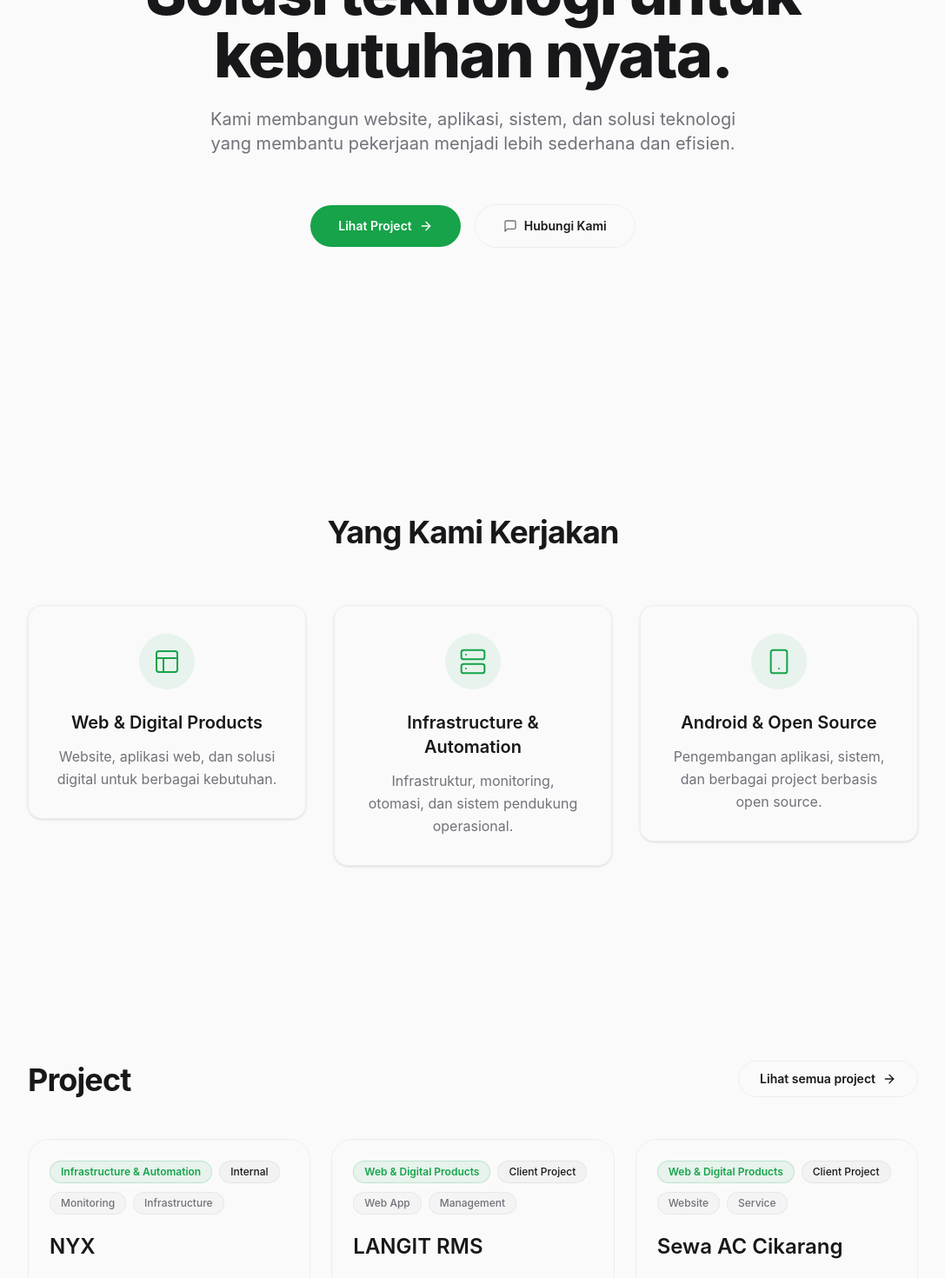
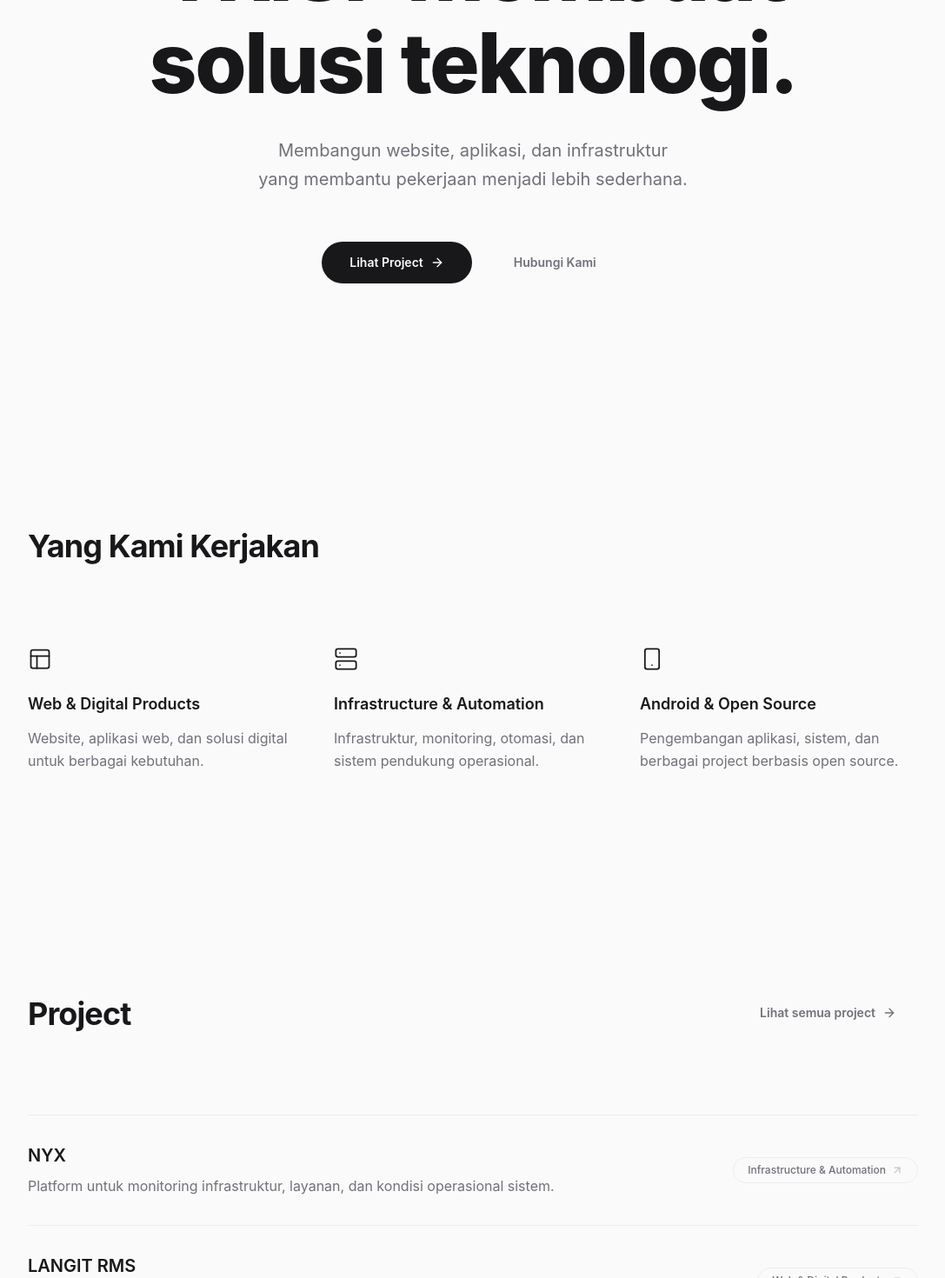
Before and after one commit to trisfproject/trisfproject.github.io, a React (Vite) app: page / in a window 1280 px wide. Shown: the part 320-1790 px from the top of the page at 87% size, without its empty margins (96-1183 px from the left). Built offline with nearby package versions, Linux system fonts and the light colour scheme.

Commit message:
refactor: update UI layout and styling across all landing sections for a cleaner, modern aesthetic

```diff
--- a/src/sections/About.jsx
+++ b/src/sections/About.jsx
@@ -3,14 +3,14 @@ import { Reveal } from '../components/Reveal.jsx';
 
 export function About() {
   return (
-    <section id="about" className="py-20 sm:py-28 bg-surface-strong">
+    <section id="about" className="py-24 sm:py-32 bg-surface-strong">
       <Container>
         <Reveal>
-          <div className="max-w-3xl mx-auto text-center">
-            <h2 className="mb-8 text-3xl font-bold tracking-tight text-text-main sm:text-4xl">
+          <div className="max-w-3xl mx-auto text-center flex flex-col gap-8">
+            <h2 className="text-3xl font-bold tracking-tight text-text-main sm:text-4xl">
               Tentang TRISF
             </h2>
-            <p className="text-lg sm:text-xl leading-relaxed text-text-muted">
+            <p className="text-xl sm:text-2xl leading-relaxed text-text-muted font-light">
               TRISF adalah ruang untuk mengembangkan solusi teknologi yang sederhana, berguna, dan dapat digunakan di dunia nyata.
             </p>
           </div>
--- a/src/sections/Contact.jsx
+++ b/src/sections/Contact.jsx
@@ -4,20 +4,17 @@ import { Reveal } from '../components/Reveal.jsx';
 
 export function Contact() {
   return (
-    <section id="contact" className="py-20 sm:py-28 bg-surface">
+    <section id="contact" className="py-32 sm:py-40 bg-surface">
       <Container>
         <Reveal>
-          <div className="max-w-2xl mx-auto text-center surface rounded-3xl p-10 sm:p-16 border border-line-site shadow-sm">
-            <h2 className="mb-4 text-3xl font-bold tracking-tight text-text-main sm:text-4xl">
-              Mari Terhubung
+          <div className="max-w-3xl mx-auto text-center flex flex-col items-center gap-10">
+            <h2 className="text-4xl font-bold tracking-tight text-text-main sm:text-5xl lg:text-6xl text-balance leading-tight">
+              Punya ide yang ingin dikembangkan?
             </h2>
-            <p className="mb-8 text-lg text-text-muted">
-              Punya kebutuhan atau ide yang ingin dikembangkan?
-            </p>
 
             <a
               href="mailto:hello@trisf.id"
-              className="inline-flex items-center justify-center gap-2 rounded-full bg-accent-site px-8 py-4 text-base font-semibold text-white transition hover:bg-accent-site/90 focus:outline-none focus:ring-2 focus:ring-accent-site/50"
+              className="inline-flex items-center justify-center gap-2 rounded-full bg-text-main px-8 py-4 text-base font-semibold text-bg-site transition hover:opacity-90 focus:outline-none focus:ring-2 focus:ring-text-main/50"
             >
               <Mail size={18} />
               Mari ngobrol
--- a/src/sections/Hero.jsx
+++ b/src/sections/Hero.jsx
@@ -9,19 +9,19 @@ export function Hero() {
       className="relative flex min-h-[100dvh] items-center justify-center pt-24 pb-12 sm:pt-32"
     >
       <Container className="relative z-10 flex flex-col items-center justify-center text-center">
-        <div className="flex flex-col items-center gap-6 max-w-4xl mx-auto">
-          <h1 className="text-4xl font-extrabold tracking-tight text-text-main sm:text-5xl md:text-6xl lg:text-7xl text-balance">
-            Solusi teknologi untuk kebutuhan nyata.
+        <div className="flex flex-col items-center gap-8 max-w-4xl mx-auto">
+          <h1 className="text-5xl font-extrabold tracking-tight text-text-main sm:text-6xl md:text-7xl lg:text-8xl text-balance leading-[1.1]">
+            TRISF membuat<br className="hidden sm:block" /> solusi teknologi.
           </h1>
 
-          <p className="max-w-2xl text-lg text-text-muted sm:text-xl text-balance">
-            Kami membangun website, aplikasi, sistem, dan solusi teknologi yang membantu pekerjaan menjadi lebih sederhana dan efisien.
+          <p className="max-w-xl text-lg text-text-muted sm:text-xl text-balance leading-relaxed">
+            Membangun website, aplikasi, dan infrastruktur yang membantu pekerjaan menjadi lebih sederhana.
           </p>
 
-          <div className="mt-8 flex flex-col sm:flex-row items-center gap-4">
+          <div className="mt-6 flex flex-col sm:flex-row items-center gap-4">
             <Link
               to="/projects"
-              className="inline-flex items-center justify-center gap-2 rounded-full bg-accent-site px-8 py-3.5 text-sm font-semibold text-white transition hover:bg-accent-site/90 focus:outline-none focus:ring-2 focus:ring-accent-site/50"
+              className="inline-flex items-center justify-center gap-2 rounded-full bg-text-main px-8 py-3.5 text-sm font-semibold text-bg-site transition hover:opacity-90 focus:outline-none focus:ring-2 focus:ring-text-main/50"
             >
               Lihat Project
               <ArrowRight size={16} />
@@ -29,9 +29,8 @@ export function Hero() {
 
             <a
               href="#contact"
-              className="inline-flex items-center justify-center gap-2 rounded-full border border-line-site bg-surface px-8 py-3.5 text-sm font-semibold text-text-main transition hover:bg-black/[0.03] dark:hover:bg-white/[0.04] focus:outline-none focus:ring-2 focus:ring-accent-site/50"
+              className="inline-flex items-center justify-center gap-2 rounded-full px-8 py-3.5 text-sm font-semibold text-text-muted transition hover:text-text-main focus:outline-none focus:ring-2 focus:ring-line-strong"
             >
-              <MessageSquare size={16} className="text-text-muted" />
               Hubungi Kami
             </a>
           </div>
--- a/src/sections/Projects.jsx
+++ b/src/sections/Projects.jsx
@@ -1,7 +1,6 @@
-import { ArrowRight } from 'lucide-react';
+import { ArrowRight, ArrowUpRight } from 'lucide-react';
 import { Link } from 'react-router-dom';
 import { Container } from '../components/Container.jsx';
-import { ProjectCard } from '../components/ProjectCard.jsx';
 import { Reveal } from '../components/Reveal.jsx';
 import { projects } from '../data/projects.js';
 
@@ -9,9 +8,7 @@ export function Projects() {
   const featuredOrder = [
     'NYX',
     'LANGIT RMS',
-    'Sewa AC Cikarang',
     'REDNECK EV',
-    'E-Voting',
     'Cron Dashboard',
   ];
   const featuredProjects = featuredOrder
@@ -19,9 +16,9 @@ export function Projects() {
     .filter(Boolean);
 
   return (
-    <section id="projects" className="py-20 sm:py-28 bg-surface">
+    <section id="projects" className="py-24 sm:py-32">
       <Container>
-        <div className="flex flex-col md:flex-row md:items-end justify-between mb-12 gap-6">
+        <div className="flex flex-col md:flex-row md:items-end justify-between mb-16 md:mb-24 gap-6">
           <Reveal>
             <h2 className="text-3xl font-bold tracking-tight text-text-main sm:text-4xl">
               Project
@@ -30,7 +27,7 @@ export function Projects() {
           <Reveal delay={0.1}>
             <Link
               to="/projects"
-              className="inline-flex items-center justify-center gap-2 rounded-full border border-line-site bg-surface px-6 py-2.5 text-sm font-semibold text-text-main transition hover:bg-black/[0.03] dark:hover:bg-white/[0.04] focus:outline-none focus:ring-2 focus:ring-accent-site/50"
+              className="inline-flex items-center justify-center gap-2 rounded-full px-6 py-2.5 text-sm font-semibold text-text-muted transition hover:text-text-main focus:outline-none focus:ring-2 focus:ring-line-strong border border-transparent hover:border-line-site"
             >
               Lihat semua project
               <ArrowRight aria-hidden="true" size={16} />
@@ -38,10 +35,26 @@ export function Projects() {
           </Reveal>
         </div>
 
-        <div className="grid gap-6 md:grid-cols-2 lg:grid-cols-3">
+        <div className="flex flex-col border-t border-line-site">
           {featuredProjects.map((project, index) => (
-            <Reveal key={project.title} delay={index * 0.1} className="h-full">
-              <ProjectCard project={project} />
+            <Reveal key={project.title} delay={index * 0.1}>
+              <div className="group flex flex-col sm:flex-row sm:items-center justify-between py-8 border-b border-line-site gap-4">
+                <div className="flex flex-col max-w-2xl">
+                  <h3 className="text-xl font-semibold text-text-main group-hover:text-text-main/80 transition-colors">
+                    {project.title}
+                  </h3>
+                  <p className="mt-2 text-text-muted leading-relaxed">
+                    {project.description}
+                  </p>
+                </div>
+
+                <div className="shrink-0 pt-2 sm:pt-0">
+                  <span className="inline-flex items-center justify-center gap-1.5 rounded-full border border-line-site px-4 py-1.5 text-xs font-medium text-text-muted group-hover:bg-black/[0.02] dark:group-hover:bg-white/[0.02] transition">
+                    {project.category}
+                    <ArrowUpRight size={14} className="opacity-40" />
+                  </span>
+                </div>
+              </div>
             </Reveal>
           ))}
         </div>
--- a/src/sections/Services.jsx
+++ b/src/sections/Services.jsx
@@ -22,29 +22,29 @@ const services = [
 
 export function Services() {
   return (
-    <section id="services" className="py-20 sm:py-28">
+    <section id="services" className="py-24 sm:py-32">
       <Container>
         <Reveal>
-          <div className="text-center mb-16">
+          <div className="mb-16 md:mb-24">
             <h2 className="text-3xl font-bold tracking-tight text-text-main sm:text-4xl">
               Yang Kami Kerjakan
             </h2>
           </div>
         </Reveal>
 
-        <div className="grid gap-8 md:grid-cols-3">
+        <div className="grid gap-12 md:gap-8 md:grid-cols-3">
           {services.map((service, index) => {
             const Icon = service.icon;
             return (
               <Reveal key={service.title} delay={index * 0.1}>
-                <div className="flex flex-col items-center text-center p-8 rounded-2xl bg-surface border border-line-site shadow-sm hover:shadow-md transition-shadow">
-                  <div className="mb-6 flex h-16 w-16 items-center justify-center rounded-full bg-accent-muted text-accent-site">
-                    <Icon size={32} strokeWidth={1.5} />
+                <div className="flex flex-col">
+                  <div className="mb-6 flex items-center text-text-main">
+                    <Icon size={28} strokeWidth={1.5} />
                   </div>
-                  <h3 className="mb-3 text-xl font-semibold text-text-main">
+                  <h3 className="mb-3 text-lg font-semibold text-text-main">
                     {service.title}
                   </h3>
-                  <p className="text-text-muted leading-relaxed">
+                  <p className="text-text-muted leading-relaxed max-w-sm">
                     {service.description}
                   </p>
                 </div>
```
